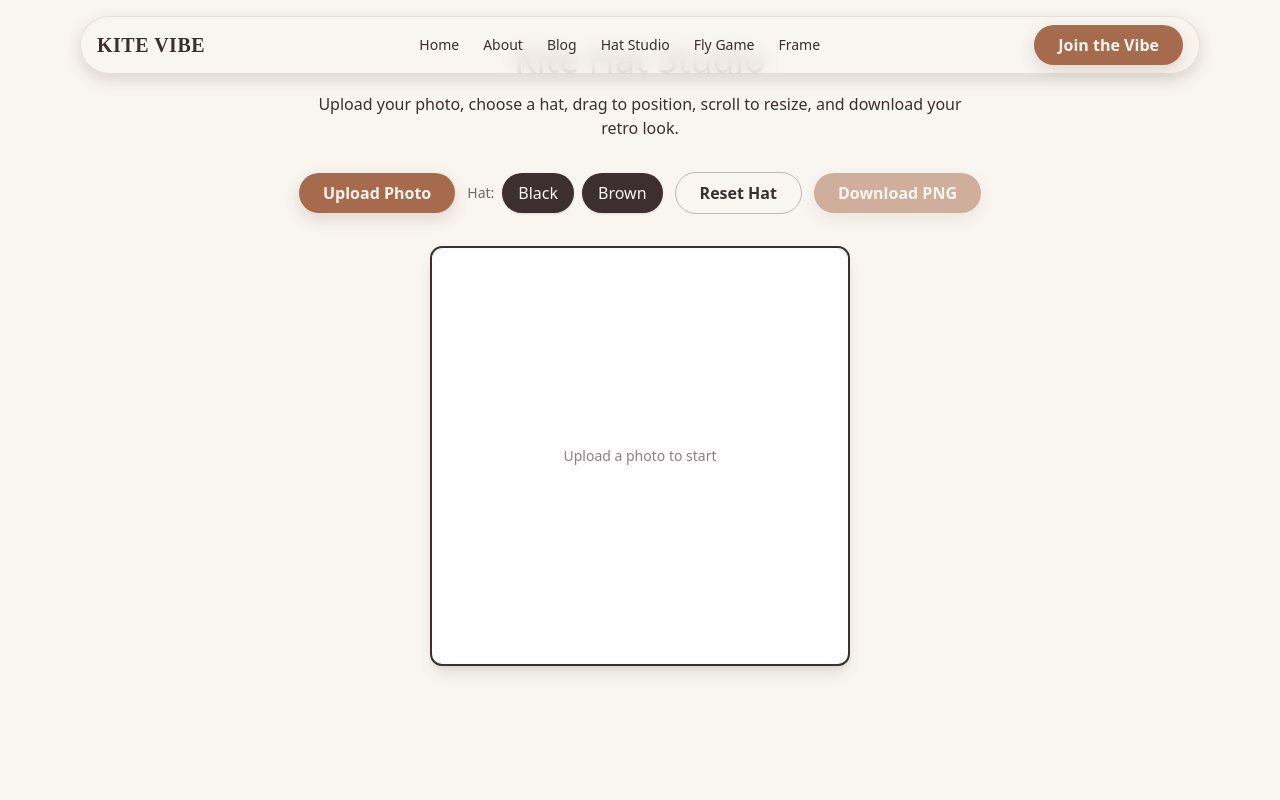
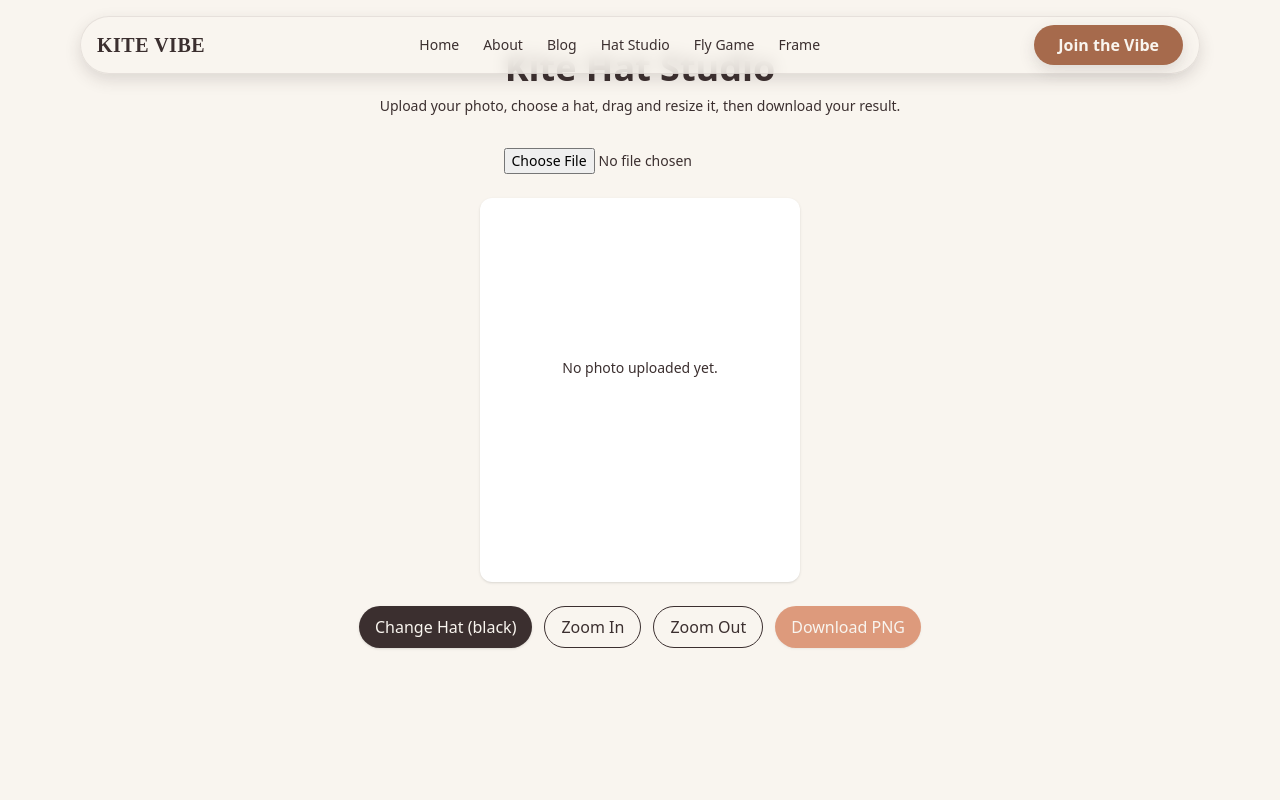
Before and after one commit to apdsdotcom-gif/kitevibe, a Next.js app: page /hat-studio in a window 1280 px wide. Shown: the top 800 px of the page. Built offline with nearby package versions, Linux system fonts and the light colour scheme.

Commit message:
Update page.tsx

```diff
--- a/app/hat-studio/page.tsx
+++ b/app/hat-studio/page.tsx
@@ -1,269 +1,160 @@
 "use client";
 
-import { useEffect, useRef, useState } from "react";
+import { useRef, useState } from "react";
+import Image from "next/image";
 
-type HatMeta = {
-  src: string;
-  img?: HTMLImageElement;
-  naturalW?: number;
-  naturalH?: number;
+export default function HatStudio() {
+  const [photoDataURL, setPhotoDataURL] = useState<string | null>(null);
+  const [hat, setHat] = useState<"black" | "brown">("black");
+  const [scale, setScale] = useState(1);
+  const [offset, setOffset] = useState({ x: 0, y: 0 });
+  const [dragging, setDragging] = useState(false);
+  const [dragStart, setDragStart] = useState({ x: 0, y: 0 });
+
+  const photoImgRef = useRef<HTMLImageElement | null>(null);
+  const hatImgRef = useRef<HTMLImageElement | null>(null);
+
+  // Handle photo upload
+  const handleUpload = (e: React.ChangeEvent<HTMLInputElement>) => {
+    const file = e.target.files?.[0];
+    if (file) {
+      const reader = new FileReader();
+      reader.onload = () => setPhotoDataURL(reader.result as string);
+      reader.readAsDataURL(file);
+    }
   };
 
-const HATS: Record<"black" | "brown", HatMeta> = {
-  black: { src: "/images/hat-black.png" },
-  brown: { src: "/images/hat-brown.png" },
+  // Handle hat drag
+  const handleMouseDown = (e: React.MouseEvent<HTMLDivElement>) => {
+    setDragging(true);
+    setDragStart({ x: e.clientX - offset.x, y: e.clientY - offset.y });
   };
 
-export default function HatStudioPage() {
-  // photo states
-  const [photoDataURL, setPhotoDataURL] = useState<string | null>(null);
-  const [photoNatural, setPhotoNatural] = useState({ w: 0, h: 0 });
-  const photoImgRef = useRef<HTMLImageElement | null>(null);
-
-  // preview layout
-  const PREVIEW_W = 420; // px
-  const [previewH, setPreviewH] = useState<number>(420);
-
-  // hat states
-  const [selected, setSelected] = useState<"black" | "brown" | null>(null);
-  const [hatPos, setHatPos] = useState({ x: 140, y: 60 }); // top-left (in preview coords)
-  const [hatScale, setHatScale] = useState(1); // 0.3 - 3
-  const [hatMeta, setHatMeta] = useState<HatMeta | null>(null);
-
-  // drag
-  const draggingRef = useRef(false);
-  const lastMouseRef = useRef<{ x: number; y: number } | null>(null);
-
-  // canvas for download
-  const canvasRef = useRef<HTMLCanvasElement>(null);
-
-  // load hat image metadata when selected
-  useEffect(() => {
-    if (!selected) return;
-    const meta = HATS[selected];
-    if (meta.img) {
-      setHatMeta(meta);
-      return;
-    }
-    const img = new Image();
-    img.crossOrigin = "anonymous";
-    img.src = meta.src;
-    img.onload = () => {
-      meta.img = img;
-      meta.naturalW = img.naturalWidth || img.width;
-      meta.naturalH = img.naturalHeight || img.height;
-      setHatMeta({ ...meta });
-    };
-  }, [selected]);
-
-  // handle photo upload
-  const onUpload = (e: React.ChangeEvent<HTMLInputElement>) => {
-    const file = e.target.files?.[0];
-    if (!file) return;
-    const reader = new FileReader();
-    reader.onload = () => {
-      const url = reader.result as string;
-      setPhotoDataURL(url);
-
-      const img = new Image();
-      img.src = url;
-      img.onload = () => {
-        const natW = img.naturalWidth || img.width;
-        const natH = img.naturalHeight || img.height;
-        setPhotoNatural({ w: natW, h: natH });
-
-        // set preview height by aspect ratio
-        const h = Math.round((PREVIEW_W * natH) / natW);
-        setPreviewH(h);
-
-        // place hat near top-center with reasonable size
-        setHatScale(0.8);
-        const baseW = PREVIEW_W * 0.5 * 0.8; // initial width
-        setHatPos({
-          x: Math.round((PREVIEW_W - baseW) / 2),
-          y: Math.round(h * 0.18),
-        });
-      };
-    };
-    reader.readAsDataURL(file);
+  const handleMouseMove = (e: React.MouseEvent<HTMLDivElement>) => {
+    if (!dragging) return;
+    setOffset({ x: e.clientX - dragStart.x, y: e.clientY - dragStart.y });
   };
 
-  // drag handlers
-  const onMouseDown = (e: React.MouseEvent) => {
-    draggingRef.current = true;
-    lastMouseRef.current = { x: e.clientX, y: e.clientY };
-  };
-  const onMouseUp = () => {
-    draggingRef.current = false;
-    lastMouseRef.current = null;
-  };
-  const onMouseLeave = () => onMouseUp();
-  const onMouseMove = (e: React.MouseEvent) => {
-    if (!draggingRef.current) return;
-    const last = lastMouseRef.current;
-    if (!last) return;
-    const dx = e.clientX - last.x;
-    const dy = e.clientY - last.y;
-    lastMouseRef.current = { x: e.clientX, y: e.clientY };
-    setHatPos((p) => ({ x: p.x + dx, y: p.y + dy }));
-  };
+  const handleMouseUp = () => setDragging(false);
 
-  // wheel to resize
-  const onWheel = (e: React.WheelEvent) => {
-    e.preventDefault();
-    const next = Math.max(0.3, Math.min(3, hatScale - e.deltaY * 0.001));
-    setHatScale(next);
-  };
+  // Handle download
+  const handleDownload = () => {
+    const photo = photoImgRef.current;
+    const hatEl = hatImgRef.current;
+    if (!photo || !hatEl) return;
 
-  // compute hat draw size in preview coords
-  const hatPreviewSize = () => {
-    if (!hatMeta?.naturalW || !hatMeta?.naturalH) {
-      // fallback ratio
-      const w = PREVIEW_W * 0.5 * hatScale;
-      const h = w * (0.65);
-      return { w, h };
-    }
-    const ratio = hatMeta.naturalH / hatMeta.naturalW;
-    const w = PREVIEW_W * 0.5 * hatScale;
-    const h = w * ratio;
-    return { w, h };
-  };
-
-  // download final PNG at full photo resolution
-  const onDownload = () => {
-    if (!photoDataURL || !hatMeta?.img || !canvasRef.current) return;
-    const canvas = canvasRef.current;
+    const canvas = document.createElement("canvas");
     const ctx = canvas.getContext("2d");
     if (!ctx) return;
 
-    const factor = photoNatural.w / PREVIEW_W; // preview -> original scale
-    canvas.width = photoNatural.w;
-    canvas.height = photoNatural.h;
+    canvas.width = photo.naturalWidth;
+    canvas.height = photo.naturalHeight;
 
-    // draw photo
-    const base = new Image();
-    base.src = photoDataURL;
-    base.onload = () => {
-      ctx.clearRect(0, 0, canvas.width, canvas.height);
-      ctx.drawImage(base, 0, 0, canvas.width, canvas.height);
+    ctx.drawImage(photo, 0, 0);
+    ctx.drawImage(
+      hatEl,
+      canvas.width / 2 - (hatEl.width * scale) / 2 + offset.x,
+      canvas.height * 0.25 + offset.y,
+      hatEl.width * scale,
+      hatEl.height * scale
+    );
 
-      // draw hat
-      const sizePrev = hatPreviewSize();
-      const x = Math.round(hatPos.x * factor);
-      const y = Math.round(hatPos.y * factor);
-      const w = Math.round(sizePrev.w * factor);
-      const h = Math.round(sizePrev.h * factor);
-      ctx.drawImage(hatMeta.img as HTMLImageElement, x, y, w, h);
-
-      // trigger download
     const link = document.createElement("a");
-      link.download = "kite-hat-result.png";
+    link.download = "kite_hat_result.png";
     link.href = canvas.toDataURL("image/png");
     link.click();
   };
-  };
 
   return (
-    <main className="min-h-screen bg-cream text-brown px-4 py-10 flex flex-col items-center">
-      <h1 className="font-playfair text-4xl mb-3">Kite Hat Studio</h1>
-      <p className="max-w-2xl text-center mb-8">
-        Upload your photo, choose a hat, drag to position, scroll to resize, and download your retro look.
+    <main className="min-h-screen bg-cream text-brown px-4 py-12">
+      <div className="max-w-3xl mx-auto text-center">
+        <h1 className="font-playfair text-4xl font-bold mb-2">Kite Hat Studio</h1>
+        <p className="text-sm mb-8">
+          Upload your photo, choose a hat, drag and resize it, then download your result.
         </p>
 
-      {/* Controls */}
-      <div className="flex flex-wrap items-center gap-3 mb-8">
-        <label className="btn-primary cursor-pointer inline-block">
-          <input type="file" accept="image/*" onChange={onUpload} className="hidden" />
-          Upload Photo
-        </label>
+        {/* Upload photo */}
+        <input
+          type="file"
+          accept="image/*"
+          onChange={handleUpload}
+          className="mb-6 text-sm"
+        />
 
-        <div className="flex items-center gap-2">
-          <span className="text-sm opacity-70">Hat:</span>
-          <button
-            onClick={() => setSelected("black")}
-            className={`px-4 py-2 rounded-full shadow transition ${
-              selected === "black" ? "bg-orange-700 text-cream" : "bg-brown text-cream hover:bg-orange-700"
-            }`}
+        {/* Preview Area */}
+        <div
+          className="relative mx-auto w-80 h-96 bg-white rounded-xl overflow-hidden shadow cursor-pointer select-none"
+          onMouseDown={handleMouseDown}
+          onMouseMove={handleMouseMove}
+          onMouseUp={handleMouseUp}
+          onMouseLeave={handleMouseUp}
         >
-            Black
-          </button>
-          <button
-            onClick={() => setSelected("brown")}
-            className={`px-4 py-2 rounded-full shadow transition ${
-              selected === "brown" ? "bg-orange-700 text-cream" : "bg-brown text-cream hover:bg-orange-700"
-            }`}
+          {photoDataURL ? (
+            <>
+              <img
+                ref={photoImgRef}
+                src={photoDataURL}
+                alt="Uploaded"
+                className="absolute inset-0 w-full h-full object-cover"
+              />
+
+              <div
+                style={{
+                  position: "absolute",
+                  top: "25%",
+                  left: "50%",
+                  transform: `translate(-50%, -50%) translate(${offset.x}px, ${offset.y}px) scale(${scale})`,
+                  transition: dragging ? "none" : "transform 0.1s ease-out",
+                }}
               >
-            Brown
-          </button>
+                <Image
+                  ref={hatImgRef}
+                  src={`/images/hat-${hat}.png`}
+                  alt="Hat"
+                  width={180}
+                  height={180}
+                  draggable={false}
+                  className="pointer-events-none select-none"
+                />
+              </div>
+            </>
+          ) : (
+            <p className="text-sm text-brown mt-40">No photo uploaded yet.</p>
+          )}
         </div>
 
+        {/* Controls */}
+        <div className="flex justify-center gap-3 mt-6 flex-wrap">
           <button
-          onClick={() => {
-            // quick reset hat to top-center
-            const size = hatPreviewSize();
-            setHatScale(0.8);
-            setHatPos({ x: Math.round((PREVIEW_W - size.w) / 2), y: Math.round(previewH * 0.18) });
-          }}
-          className="btn-outline"
+            onClick={() => setHat(hat === "black" ? "brown" : "black")}
+            className="px-4 py-2 bg-brown text-cream rounded-full shadow hover:opacity-90 transition"
           >
-          Reset Hat
+            Change Hat ({hat})
           </button>
 
           <button
-          onClick={onDownload}
-          disabled={!photoDataURL || !selected}
-          className="btn-primary disabled:opacity-50"
+            onClick={() => setScale((s) => Math.min(2.5, s + 0.1))}
+            className="px-4 py-2 bg-cream border border-brown rounded-full hover:bg-brown hover:text-cream transition"
+          >
+            Zoom In
+          </button>
+
+          <button
+            onClick={() => setScale((s) => Math.max(0.5, s - 0.1))}
+            className="px-4 py-2 bg-cream border border-brown rounded-full hover:bg-brown hover:text-cream transition"
+          >
+            Zoom Out
+          </button>
+
+          <button
+            onClick={handleDownload}
+            disabled={!photoDataURL}
+            className="px-4 py-2 bg-orange-700 text-cream rounded-full shadow hover:bg-orange-800 transition disabled:opacity-50"
           >
             Download PNG
           </button>
         </div>
-
-      {/* Preview */}
-      <div
-        className="relative rounded-xl shadow-lg border-2 border-brown bg-white overflow-hidden select-none"
-        style={{ width: PREVIEW_W, height: previewH }}
-        onMouseDown={onMouseDown}
-        onMouseUp={onMouseUp}
-        onMouseLeave={onMouseLeave}
-        onMouseMove={onMouseMove}
-        onWheel={onWheel}
-        title="Drag the hat. Scroll to resize."
-      >
-        {photoDataURL ? (
-          // eslint-disable-next-line @next/next/no-img-element
-          <img
-            ref={(el) => (photoImgRef.current = el)}
-            src={photoDataURL}
-            alt="Uploaded"
-            className="absolute inset-0 w-full h-full object-cover"
-            draggable={false}
-          />
-        ) : (
-          <div className="absolute inset-0 flex items-center justify-center text-sm opacity-60">
-            Upload a photo to start
       </div>
-        )}
-
-        {photoDataURL && selected && hatMeta?.img && (
-          // eslint-disable-next-line @next/next/no-img-element
-          <img
-            src={hatMeta.src}
-            alt="Hat"
-            className="absolute"
-            draggable={false}
-            style={{
-              left: hatPos.x,
-              top: hatPos.y,
-              width: hatPreviewSize().w,
-              height: hatPreviewSize().h,
-              pointerEvents: "none",
-            }}
-          />
-        )}
-      </div>
-
-      {/* hidden canvas for export */}
-      <canvas ref={canvasRef} className="hidden" />
     </main>
   );
 }
```
Lines whose indentation alone changed are shown as unchanged.
